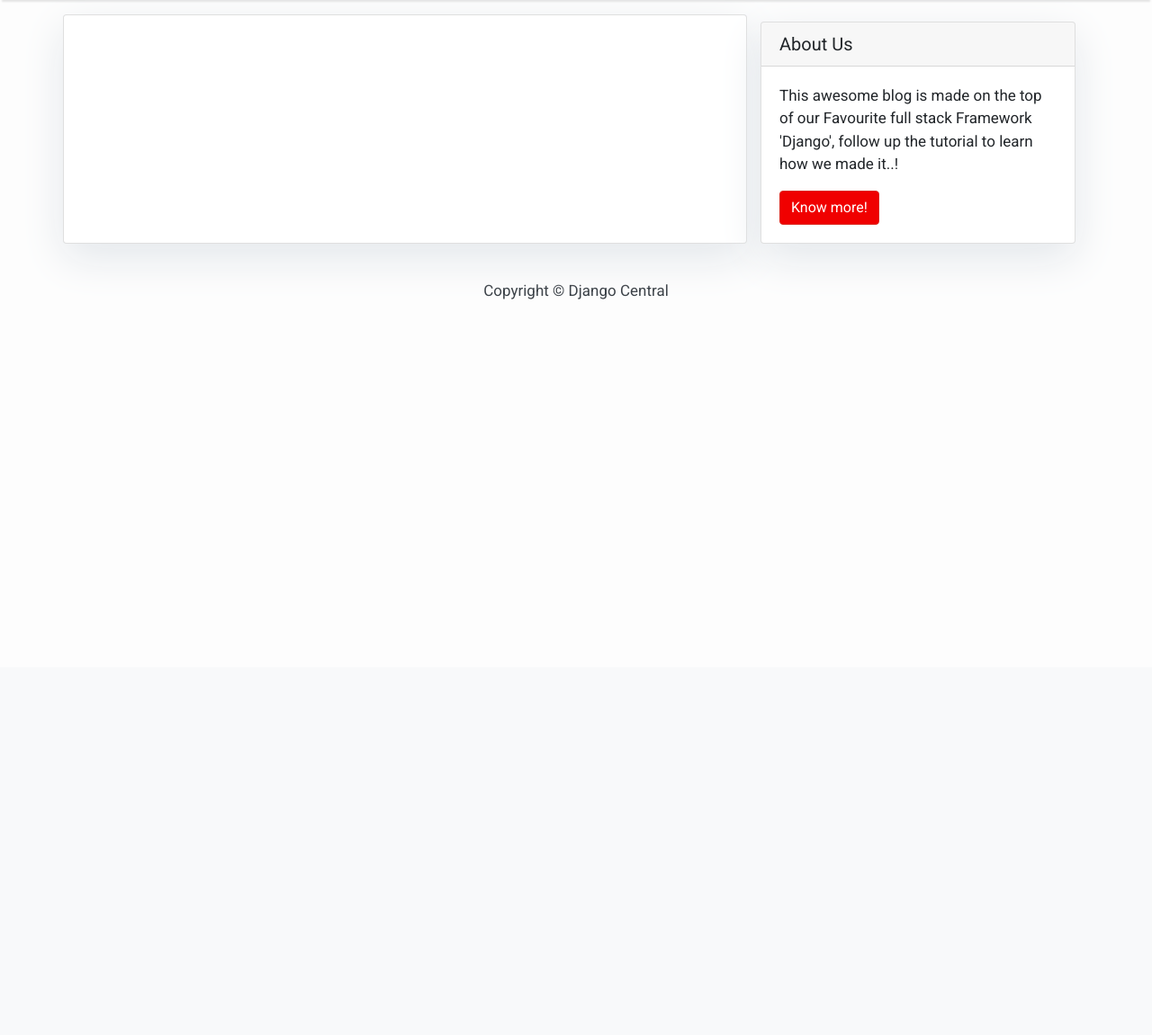
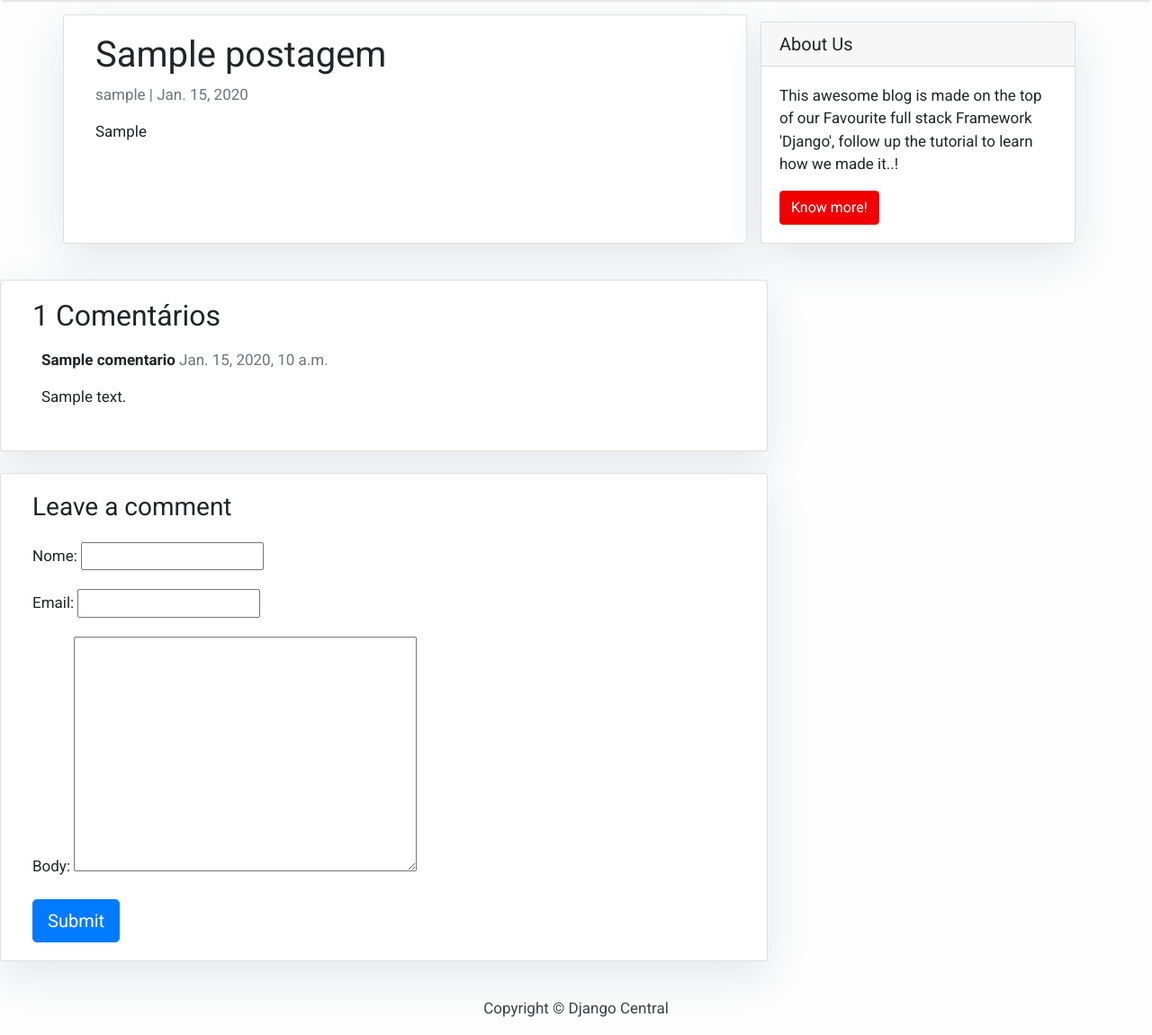
Before and after one commit to Joaovsa7/django-app, a Django app: template templates/post_detail.html in a window 1280 px wide. Shown: the part 58-1209 px from the top of the page at 90% size. Before the commit the page ends 391 px from the top, so only its background shows below. Run offline with Django 3.2, Linux system fonts and the light colour scheme; the template is opened without the code that fills it: values that come from a table or form of the project are taken from there, others are empty; tables that the repository leaves empty hold one stand-in row (values such as "Sample post"); some libraries are stand-ins or nearby versions.

Commit message:
adicionando sistema de comentarios

```diff
--- /dev/null
+++ b/blog/forms.py
@@ -0,0 +1,7 @@
+from .models import Comentario
+from django import forms
+
+class ComentarioForm(forms.ModelForm):
+    class Meta:
+        model = Comentario
+        fields = ('nome', 'email', 'body')
--- a/blog/models.py
+++ b/blog/models.py
@@ -21,3 +21,17 @@ class Postagem(models.Model):
 
     def __str__(self):
         return self.titulo
+
+class Comentario(models.Model):
+    postagem = models.ForeignKey(Postagem, on_delete=models.CASCADE, related_name='comentarios')
+    nome = models.CharField(max_length=200)
+    email = models.EmailField()
+    body = HTMLField()
+    criado_em = models.DateTimeField(auto_now_add=True)
+    ativo = models.BooleanField(default=False)
+
+    class Meta:
+        ordering = ['criado_em']
+
+    def __str__(self):
+        return 'Comentário {} por {}'.format(self.body, self.nome)
--- a/blog/urls.py
+++ b/blog/urls.py
@@ -3,5 +3,5 @@ from django.urls import path
 
 urlpatterns = [
     path('', views.post_list, name='home'),
-    path('<int:pk>/', views.post_detail, name='post_detail'),
+    path('<slug:slug>/', views.post_detail, name='post_detail'),
 ]
--- a/templates/post_detail.html
+++ b/templates/post_detail.html
@@ -3,9 +3,50 @@
 <div class="container">
   <div class="row">
     <div class="col-md-8 card mb-4  mt-3 left  top">
+     <div class="card-body">
+        <h1>{% block titulo %} {{ post.titulo }} {% endblock titulo %}</h1>
+        <p class=" text-muted">{{ post.autor }} | {{ post.criado_em }}</p>
+        <p class="card-text ">{{ post.conteudo | safe }}</p>
+      </div>
     </div>
     {% block sidebar %} {% include 'sidebar.html' %} {% endblock sidebar %}
   </div>
 </div>
 
+<div class="col-md-8 card mb-4  mt-3 ">
+      <div class="card-body">
+        <!-- comments -->
+        <h2>{{ comentarios.count }} Comentários</h2>
+
+        {% for comentario in comentarios %}
+        <div class="comments" style="padding: 10px;">
+          <p class="font-weight-bold">
+            {{ comentario.nome }}
+            <span class=" text-muted font-weight-normal">
+              {{ comentario.criado_em }}
+            </span>
+          </p>
+          {{ comentario.body | linebreaks }}
+        </div>
+        {% endfor %}
+      </div>
+    </div>
+    <div class="col-md-8 card mb-4  mt-3 ">
+      <div class="card-body">
+        {% if novo_comentario %}
+        <div class="alert alert-success" role="alert">
+          Your comment is awaiting moderation
+        </div>
+        {% else %}
+        <h3>Leave a comment</h3>
+        <form method="post" style="margin-top: 1.3em;">
+          {{ coment_form.as_p }}
+          {% csrf_token %}
+          <button type="submit" class="btn btn-primary  btn-lg">Submit</button>
+        </form>
+        {% endif %}
+      </div>
+    </div>
+  </div>
+</div>
 {% endblock content %}
```
Also changed, not shown: blog/admin.py (+11 -1 lines), blog/views.py (+22 -4 lines), blog/migrations/0002_comentario.py (added).
